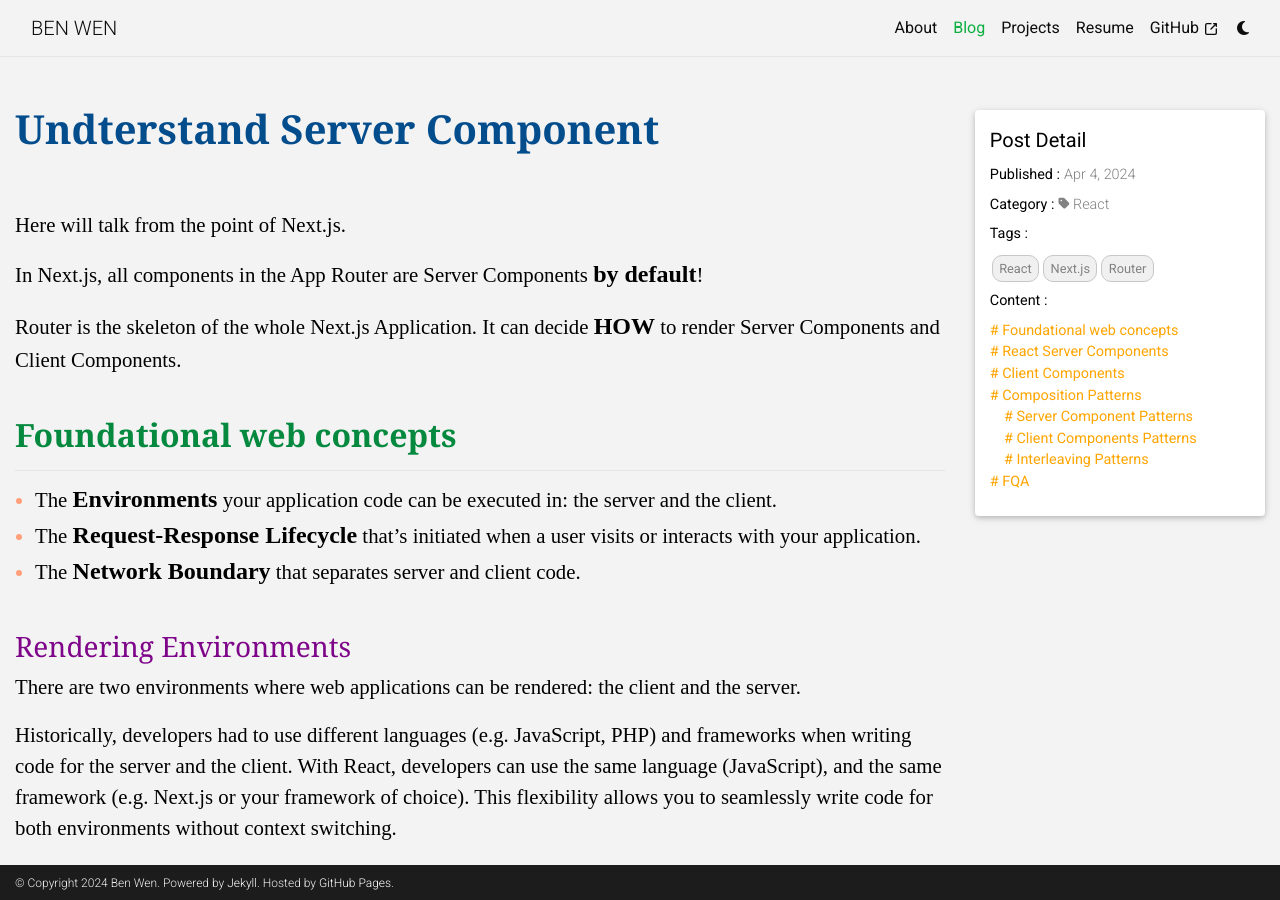
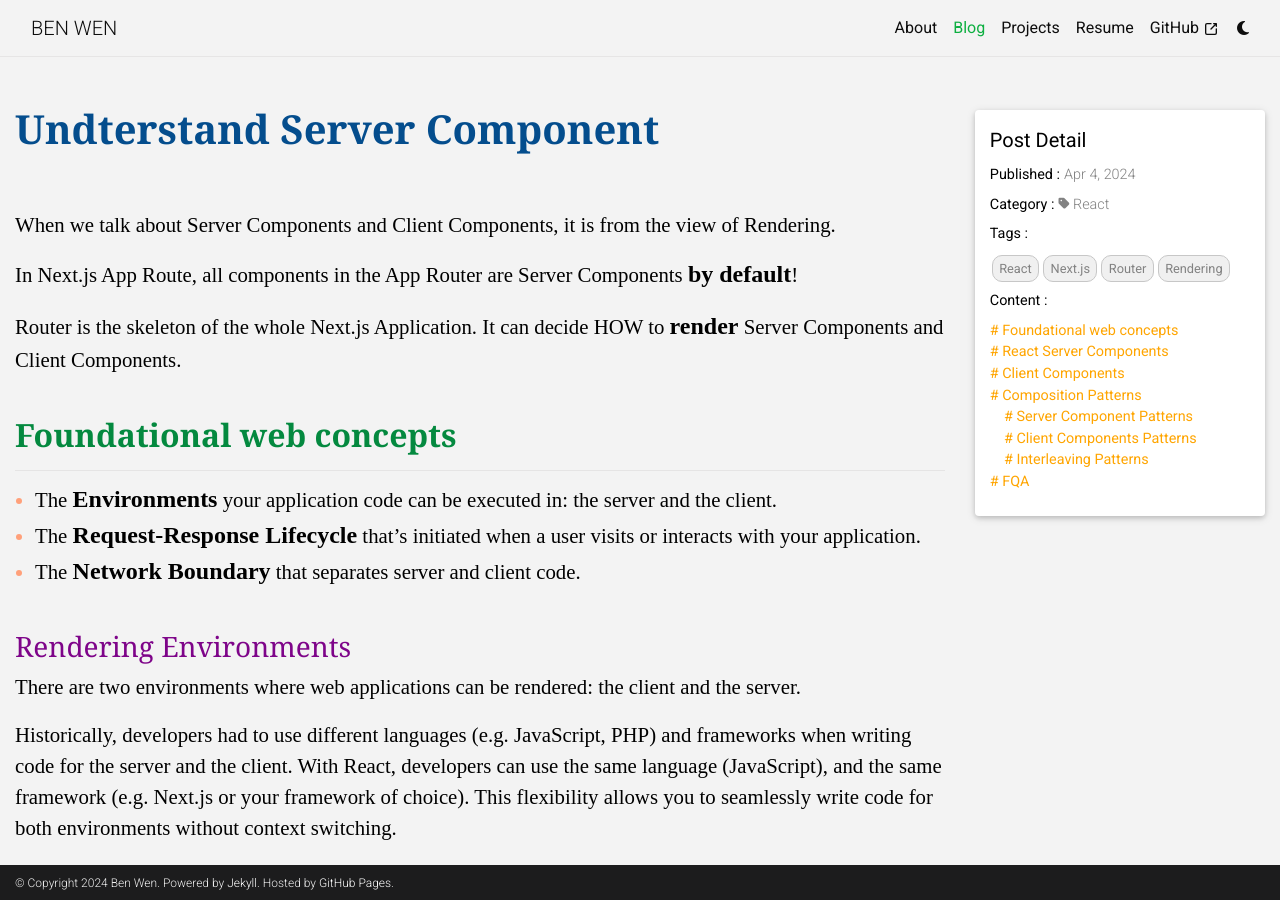
Before and after one commit to benwzj/benwzj.github.io, a Jekyll site: the page built from _posts/2024-04-05-server-component.md, in a window 1280 px wide and 900 px high. Built offline with Jekyll 4.4.1, drawn with Linux system fonts in a browser that asks for light colours; comment, search, counter and statistics services are not loaded; some of the changed text lies outside the part shown.

Commit message:
add web rendering

```diff
--- a/_posts/2024-04-05-server-component.md
+++ b/_posts/2024-04-05-server-component.md
@@ -3,7 +3,7 @@
 title: Undterstand Server Component
 date: 2024-04-04
 category: React
-tags: React Next.js Router
+tags: React Next.js Router Rendering
 toc:
   - name: Foundational web concepts
   - name: React Server Components
@@ -16,11 +16,11 @@
   - name: FQA
 ---
 
-Here will talk from the point of Next.js.
+When we talk about Server Components and Client Components, it is from the view of Rendering.
 
-In Next.js, all components in the App Router are Server Components **by default**!
+In Next.js App Route, all components in the App Router are Server Components **by default**!
 
-Router is the skeleton of the whole Next.js Application. It can decide **HOW** to render Server Components and Client Components.
+Router is the skeleton of the whole Next.js Application. It can decide HOW to **render** Server Components and Client Components.
 
 ## Foundational web concepts
 
```
Also changed, not shown: other parts of _posts/2024-04-05-server-component.md (+0 -1 lines), _posts/2024-05-27-rendering-web.md (added, +78 -0 lines), assets/img/app-rendering-types.png (added).
